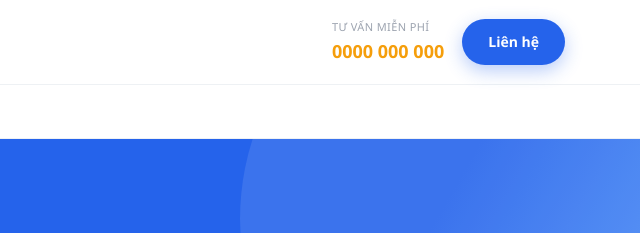
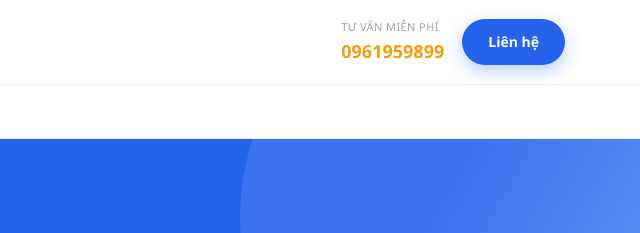
Before and after one commit to anh1712/topa-lp-ca-phe-ban-mai, a plain HTML site: page index.html in a window 1280 px wide. Shown: the top 233 px of the page, 640-1280 px from the left. Drawn offline with Linux system fonts and the light colour scheme.

Commit message:
Xuất bản ca-phe-ban-mai qua TOPA (3 tệp)

```diff
--- a/index.html
+++ b/index.html
@@ -173,7 +173,7 @@ p{margin:0 0 1em}
   <div class="wrap header-inner">
     <div class="logo"><span>Qu�n C� Ph� Ban</span><span style="color:var(--accent)">Mai</span></div>
     <div class="header-right">
-      <div class="phone"><small>Tư vấn miễn phí</small><a href="tel:0000000000" style="color:inherit">0000 000 000</a></div>
+      <div class="phone"><small>Tư vấn miễn phí</small><a href="tel:0000000000" style="color:inherit">0961959899</a></div>
       <a class="btn btn-primary login-btn" href="#lien-he">Liên hệ</a>
     </div>
   </div>
```
